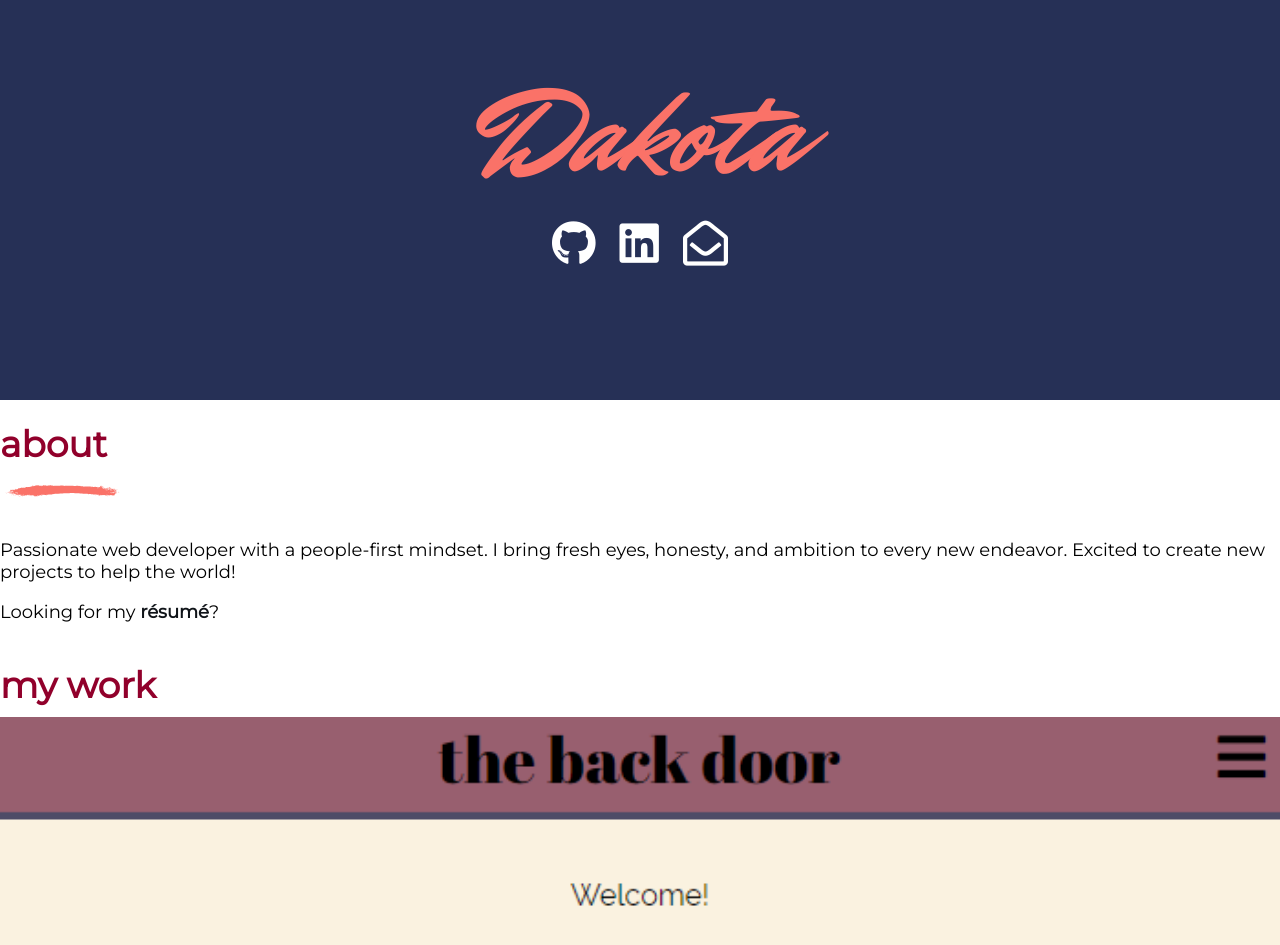
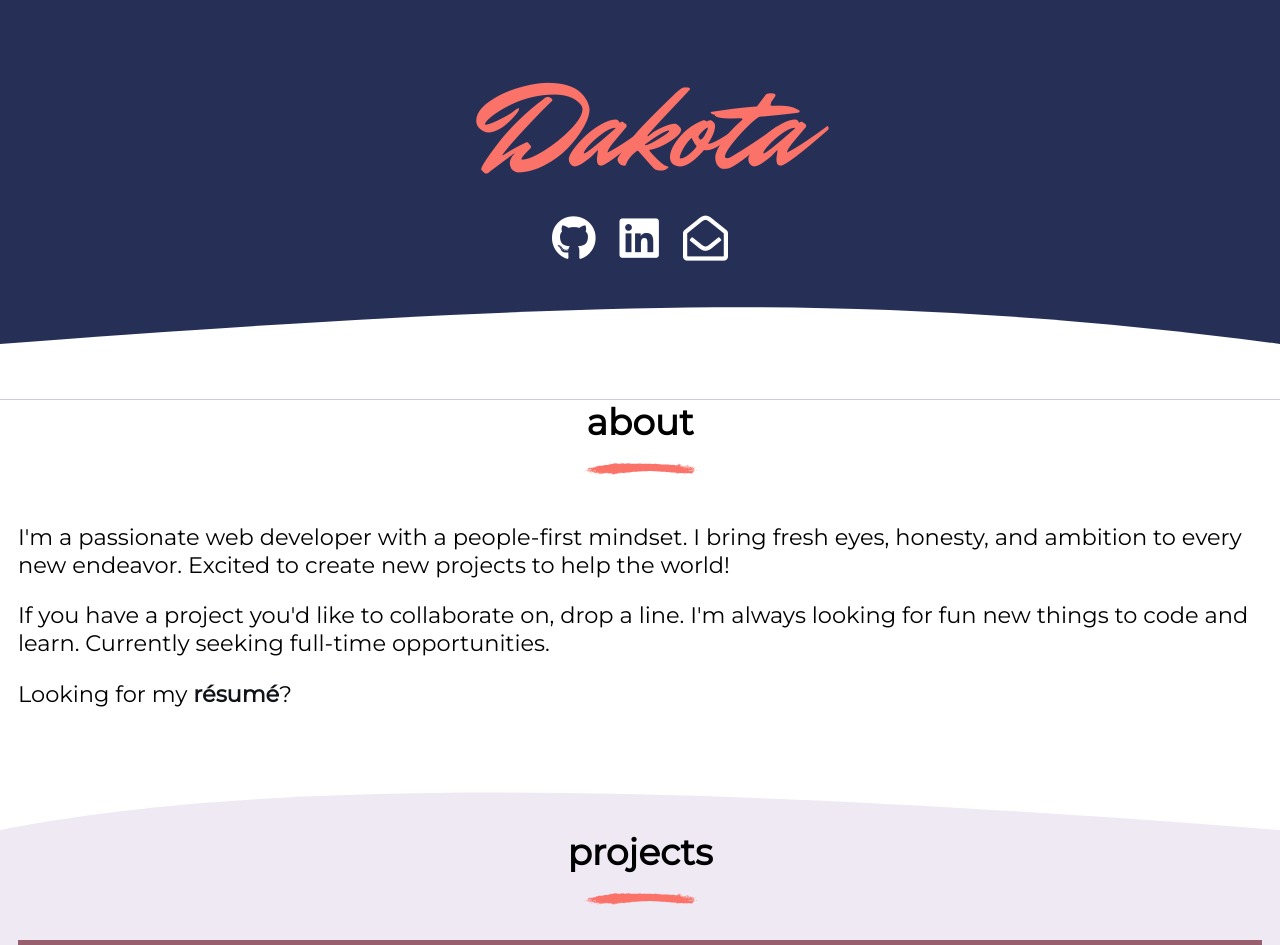
Before and after one commit to DakotaV6/DakotaV6.github.io, a plain HTML site: page index.html in a window 1280 px wide. Shown: the top 945 px of the page. Drawn offline with nearby package versions, Linux system fonts and the light colour scheme; some packages are replaced by stand-ins of ours.

Commit message:
Updated more styling. Now have section waves done. Need to update work/project section.

```diff
--- a/index.html
+++ b/index.html
@@ -12,7 +12,7 @@
 
 </head>
 <body>
-    <navigation></navigation>
+    <page-header></page-header>
     <about></about>
     <work></work>
 
@@ -20,7 +20,7 @@
     <script src="https://code.angularjs.org/1.6.5/angular-route.min.js"></script>
     <script src="js/module/module.js"></script>
     <script src="js/config/config.js"></script>
-    <script src="js/components/nav/nav.js"></script>
+    <script src="js/components/header/header.js"></script>
     <script src="js/components/about/about.js"></script>
     <script src="js/components/work/work.js"></script>
 </body>
--- a/js/components/about/about.html
+++ b/js/components/about/about.html
@@ -1,11 +1,11 @@
-<section id="about-section">
-    <a name="about" class="header-anchor-fix">&nbsp;</a>
+<section id="about-section" class="content-container">
+    <div class="section-header">
+        <p class="section-title">about</p>
+        <img class="section-underline" src="/images/banner-2.svg">
+    </div>
 
-    <p class="section-title">about</p>
-    <img class="section-underline" src="/images/banner-2.svg">
-
-    <p>Passionate web developer with a people-first mindset. I bring fresh eyes, honesty, and ambition to every new
-        endeavor. Excited to create new projects to help the world!</p>
+    <p>I'm a passionate web developer with a people-first mindset. I bring fresh eyes, honesty, and ambition to every new endeavor. Excited to create new projects to help the world!</p>
+    <p>If you have a project you'd like to collaborate on, drop a line. I'm always looking for fun new things to code and learn. Currently seeking full-time opportunities.</p>
     <p>Looking for my <a href="dakota_vradenburg_resume.pdf" target="_blank">r&eacute;sum&eacute;</a>?</p>
     <!-- Idea! Click here for more fun facts (reveals extra facts about me and disappears when you scroll.) -->
 </section>
--- a/js/components/nav/nav.html
+++ b/js/components/header/header.html
@@ -1,4 +1,4 @@
-    <header>
+    <header class="content-container">
         <p id="logo">Dakota</p>
         <div class="icon-container">
                 <a href="https://www.github.com/DakotaV6" target="_blank">
@@ -14,4 +14,6 @@
                     <i class="far fa-envelope-open" aria-hidden="true"></i>
                 </a>
             </div>
+            <svg xmlns="http://www.w3.org/2000/svg" viewBox="0 0 829 60" preserveAspectRatio="none" class="section-separator"><path fill="#FFF" fill-rule="evenodd" d="M0,23.9290015 C206.010417,8.05185466 366.010417,0.11328125 480,0.11328125 C593.989583,0.11328125 710.322917,8.05185466 829,23.9290015 L829,60 L0,60 L0,23.9290015 Z"></path>
+            </svg>
     </header>
--- /dev/null
+++ b/js/components/header/header.js
@@ -0,0 +1,12 @@
+"use strict";
+
+const pageHeader = {
+    templateUrl: "js/components/header/header.html",
+    controller: [function() {
+        const vm = this;
+    }]
+}
+
+angular
+.module("App")
+.component("pageHeader", pageHeader);
--- a/js/components/nav/nav.js
+++ /dev/null
@@ -1,12 +0,0 @@
-"use strict";
-
-const navigation = {
-    templateUrl: "js/components/nav/nav.html",
-    controller: [function() {
-        const vm = this;
-    }]
-}
-
-angular
-.module("App")
-.component("navigation", navigation);
--- a/js/components/work/work.html
+++ b/js/components/work/work.html
@@ -1,8 +1,20 @@
-<section id="work-section">
-    <a name="work" class="header-anchor-fix">&nbsp;</a>
+<section id="work-section" class="content-container odd-container">
 
-    <p class="section-title">my work</p>
+    <svg class="section-separator-top" xmlns="http://www.w3.org/2000/svg" viewBox="0 0 100 100" preserveAspectRatio="none">
+        <path d="M0 100 C 20 0 50 0 100 100 Z"></path>
+    </svg>
+
+    <div class="section-header">
+        <p class="section-title">projects</p>
+        <img class="section-underline" src="/images/banner-2.svg">
+    </div>
+
     <div class="card-container">
+        <div ng-repeat="card in $ctrl.projectCards" class="project-card">
+            <a href="$card.link" target="_blank">
+
+            </a>
+        </div>
 
         <div class="project-card">
             <a class="project-link" href="https://dakotav6.github.io/the-back-door-project/#home" target="_blank">
@@ -30,6 +42,5 @@
                 <span class="sr-only">Back Door Project Link</span>
             </a>
         </div>
-
     </div>
 </section>
--- a/styles/styles.css
+++ b/styles/styles.css
@@ -11,29 +11,41 @@ html {
 body {
     margin: 0;
     font-family: 'Montserrat', sans-serif;
-    font-size: 1rem;
-    padding: 0;
+    font-size: 1.25rem;
+}
+.section-header {
+    width: 100%;
+    text-align: center;
 }
 .section-title {
     font-family: 'Montserrat', sans-serif;
     font-size: 2rem;
     font-weight: 700;
-    color: rgba(145, 0, 43, 1);
     margin: 0;
 }
-.header-fix {
-    height: 130px;
+.content-container {
+    padding: 0 1rem 100px 1rem;
+    position: relative;
 }
-.header-anchor-fix {
-    position: relative;
-    left: 0;
-    top: -130px;
+.odd-container {
+    background-color: rgba(239, 233, 244, 1);
 }
 .section-underline {
     width: 125px;
     height: 50px;
 }
-
+.section-separator {
+    position: absolute;
+    bottom: 0;
+}
+.section-separator-top {
+    position: absolute;
+    top: -50px;
+    left: 0;
+    height: 50px;
+    width: 100%;
+    fill: rgba(239, 233, 244, 1);
+}
 /**********/
 /* HEADER */
 /**********/
@@ -45,7 +57,6 @@ header {
     flex-direction: column;
     align-items: center;
     justify-content: center;
-    padding: 10px 0 100px 0;
     background-color: rgba(38, 48, 86, 1);
 }
 #logo {
@@ -91,11 +102,9 @@ header {
 /********/
 /* WORK */
 /********/
-
 .card-container {
     display: flex;
     flex-direction: column;
-
 }
 .project-card {
     position: relative;
@@ -131,3 +140,9 @@ header {
 /*****************/
 /* MEDIA QUERIES */
 /*****************/
+
+/* @media only screen and (min-width: 720px) {
+    body {
+        font-size: 1rem;
+    }
+} */
```
Also changed, not shown: 1 other file. Lines whose indentation alone changed are shown as unchanged.
